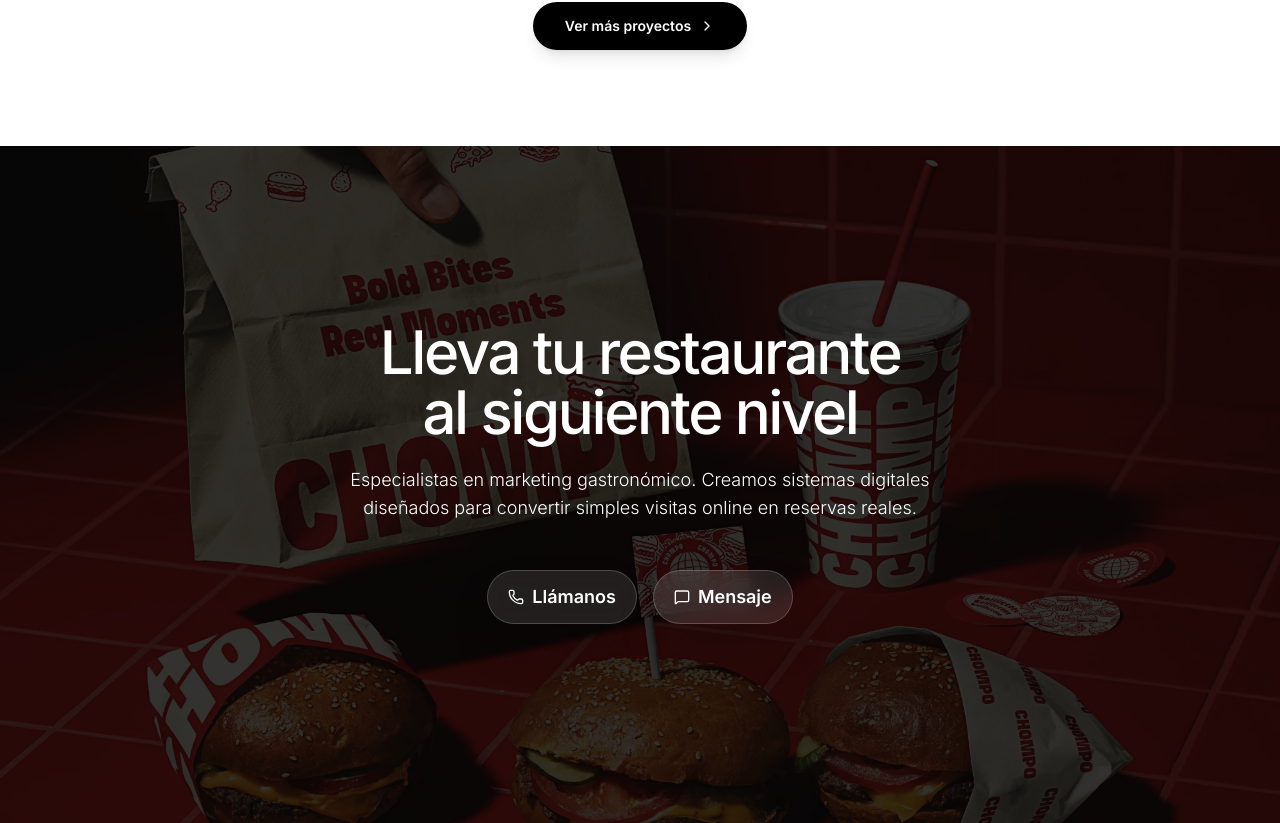
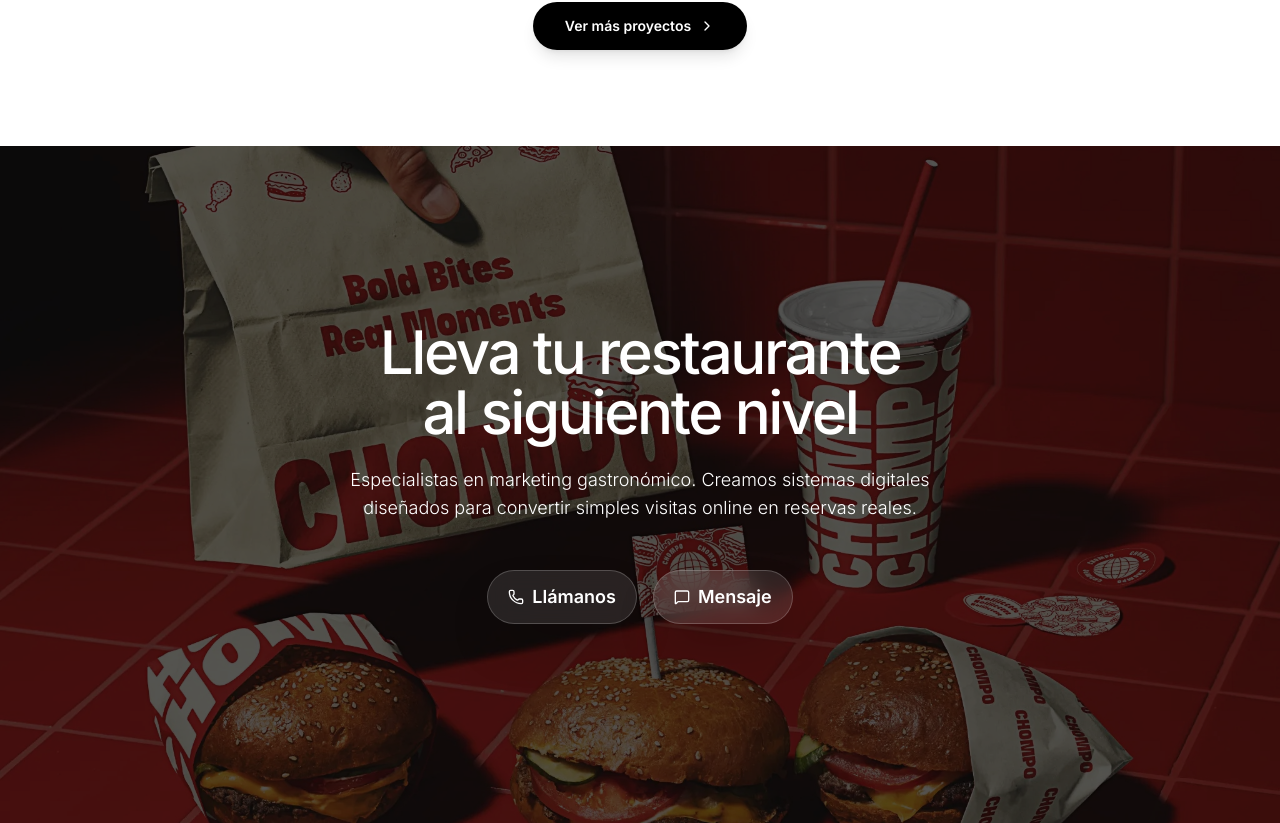
Before and after one commit to motionsmanagement/Motions, a React (Vite) app: page / in a window 1280 px wide. Shown: the part 5217-6040 px from the top of the page. Built offline with nearby package versions, Linux system fonts and the light colour scheme.

Commit message:
feat: suavizar oscuridad del fondo en FinalCTA

```diff
--- a/components/FinalCTA.tsx
+++ b/components/FinalCTA.tsx
@@ -21,10 +21,10 @@ const FinalCTA: React.FC = () => {
         <img
           src="/Adbanner.jpg"
           alt="Final CTA background"
-          className="w-full h-full object-cover brightness-[0.4]"
+          className="w-full h-full object-cover brightness-[0.55]"
           loading="lazy"
         />
-        <div className="absolute inset-0 bg-black/50"></div>
+        <div className="absolute inset-0 bg-black/40"></div>
       </div>
 
       <div className={`relative z-10 max-w-4xl w-full transition-all duration-700 ease-out transform ${visible ? 'opacity-100 translate-y-0' : 'opacity-0 translate-y-8'}`}>
```
